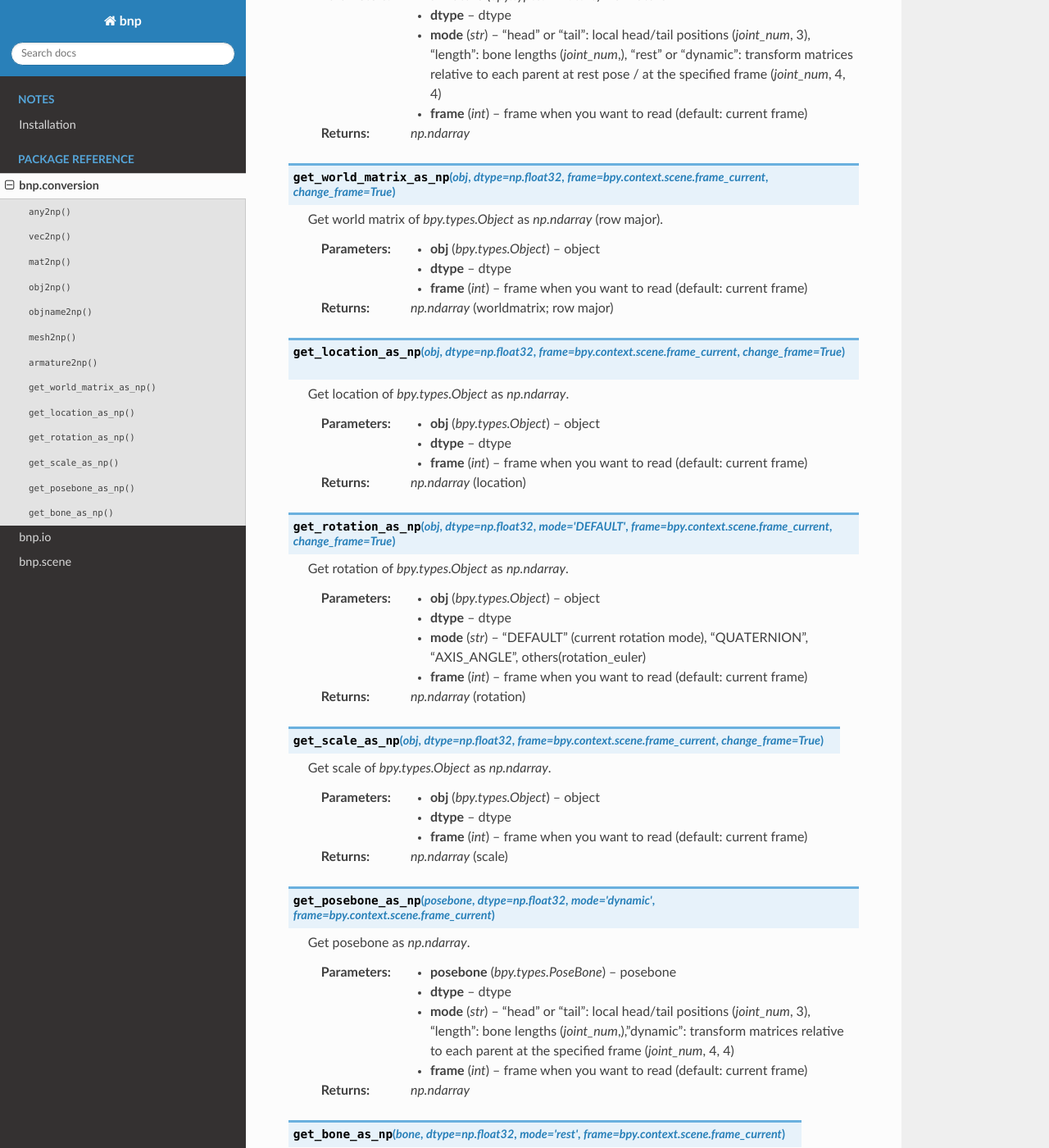
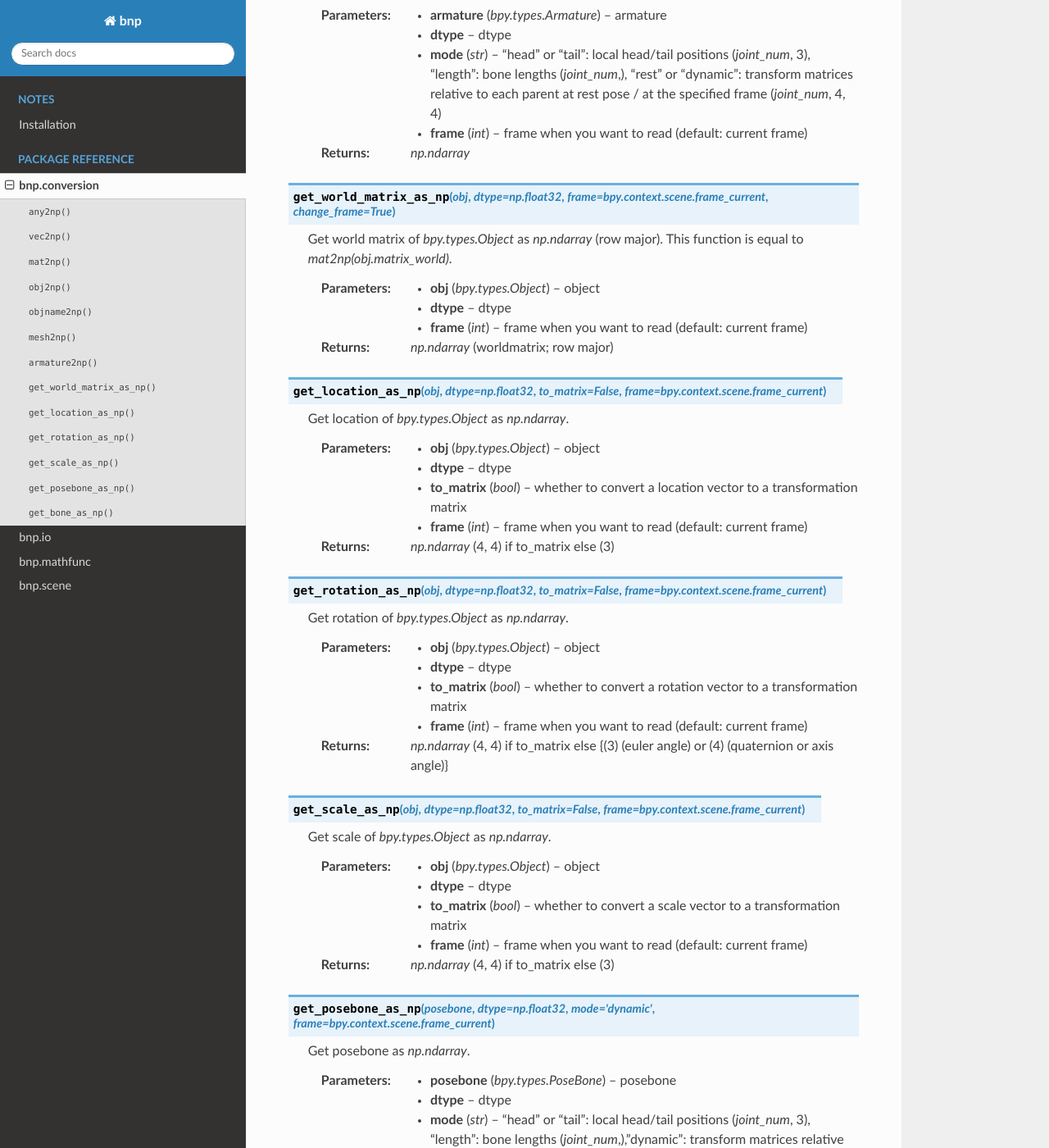
Before and after one commit to j20232/bnp, a Sphinx documentation site: the page built from docs/source/modules/conversion.rst, in a window 1280 px wide and 1400 px high, scrolled down 1536 px. Shown: the whole window at 82% size. Built offline with Sphinx 7.4.7 and the Read the Docs theme 2.0.0, drawn with Linux system fonts in a browser that asks for light colours; some of the changed text lies outside the part shown.

Commit message:
update comments

```diff
--- a/docs/source/index.rst
+++ b/docs/source/index.rst
@@ -21,6 +21,7 @@ All matrices are **Row major**.
 
    modules/conversion
    modules/io
+   modules/mathfunc
    modules/scene
 
 Indices and Tables
--- a/docs/source/modules/conversion.rst
+++ b/docs/source/modules/conversion.rst
@@ -40,22 +40,23 @@ bnp.conversion
     :return: `np.ndarray`
 
 
-.. py:function:: objname2np(obj_name, dtype=np.float32, **kwargs)
+.. py:function:: objname2np(obj_name: str, dtype=np.float32, **kwargs)
 
     Get `bpy.types.Object` in the Scene which have a mesh and convert it to `np.ndarray` at current frame.
     This method calls `obj2np`.
 
-    :param str obj_name: object name
+    :param str obj_name: object name in the Scene
     :param dtype: dtype
     :param kwargs: other attrs
     :return: `np.ndarray`
 
 
-.. py:function:: mesh2np(mesh, geo_type="position", dtype=np.float32, is_local=False, frame=bpy.context.scene.frame_current, change_frame=True, as_homogeneous=False)
+.. py:function:: mesh2np(mesh: bpy.types.Mesh, world_matrix=None, geo_type="position", dtype=np.float32, is_local=False, frame=bpy.context.scene.frame_current, as_homogeneous=False)
 
     Convert a `bpy.types.Mesh` to  `np.ndarray` at current frame.
 
     :param bpy.types.Mesh mesh: input mesh
+    :param np.ndarray world_matrix: world matrix (equal to model matrix)
     :param str geo_type: "position" or "normal"
     :param dtype: dtype
     :param bool is_local: return local positions if is_local else global positions
@@ -78,7 +79,7 @@ bnp.conversion
 
 .. py:function:: get_world_matrix_as_np(obj, dtype=np.float32, frame=bpy.context.scene.frame_current, change_frame=True)
 
-    Get world matrix of `bpy.types.Object` as `np.ndarray` (row major).
+    Get world matrix of `bpy.types.Object` as `np.ndarray` (row major). This function is equal to `mat2np(obj.matrix_world)`.
 
     :param bpy.types.Object obj: object
     :param dtype: dtype
@@ -86,35 +87,37 @@ bnp.conversion
     :return: `np.ndarray` (worldmatrix; row major)
 
 
-.. py:function:: get_location_as_np(obj, dtype=np.float32, frame=bpy.context.scene.frame_current, change_frame=True)
+.. py:function:: get_location_as_np(obj, dtype=np.float32, to_matrix=False, frame=bpy.context.scene.frame_current)
 
     Get location of `bpy.types.Object` as `np.ndarray`.
 
     :param bpy.types.Object obj: object
     :param dtype: dtype
+    :param bool to_matrix: whether to convert a location vector to a transformation matrix
     :param int frame: frame when you want to read (default: current frame)
-    :return: `np.ndarray` (location)
+    :return: `np.ndarray`  (4, 4) if to_matrix else (3)
 
 
-.. py:function:: get_rotation_as_np(obj, dtype=np.float32, mode="DEFAULT", frame=bpy.context.scene.frame_current, change_frame=True)
+.. py:function:: get_rotation_as_np(obj, dtype=np.float32, to_matrix=False, frame=bpy.context.scene.frame_current)
 
     Get rotation of `bpy.types.Object` as `np.ndarray`.
 
     :param bpy.types.Object obj: object
     :param dtype: dtype
-    :param str mode: "DEFAULT" (current rotation mode), "QUATERNION", "AXIS_ANGLE", others(rotation_euler)
+    :param bool to_matrix: whether to convert a rotation vector to a transformation matrix
     :param int frame: frame when you want to read (default: current frame)
-    :return: `np.ndarray` (rotation)
+    :return: `np.ndarray` (4, 4) if to_matrix else {(3) (euler angle) or (4) (quaternion or axis angle)}
 
 
-.. py:function:: get_scale_as_np(obj, dtype=np.float32, frame=bpy.context.scene.frame_current, change_frame=True)
+.. py:function:: get_scale_as_np(obj, dtype=np.float32, to_matrix=False, frame=bpy.context.scene.frame_current)
 
     Get scale of `bpy.types.Object` as `np.ndarray`.
 
     :param bpy.types.Object obj: object
     :param dtype: dtype
+    :param bool to_matrix: whether to convert a scale vector to a transformation matrix
     :param int frame: frame when you want to read (default: current frame)
-    :return: `np.ndarray` (scale)
+    :return: `np.ndarray` (4, 4) if to_matrix else (3)
 
 
 .. py:function:: get_posebone_as_np(posebone, dtype=np.float32, mode="dynamic", frame=bpy.context.scene.frame_current)
```
Also changed, not shown: other parts of docs/source/modules/conversion.rst (+1 -1 lines), docs/source/modules/mathfunc.rst (added, +31 -0 lines), 3 other files.
